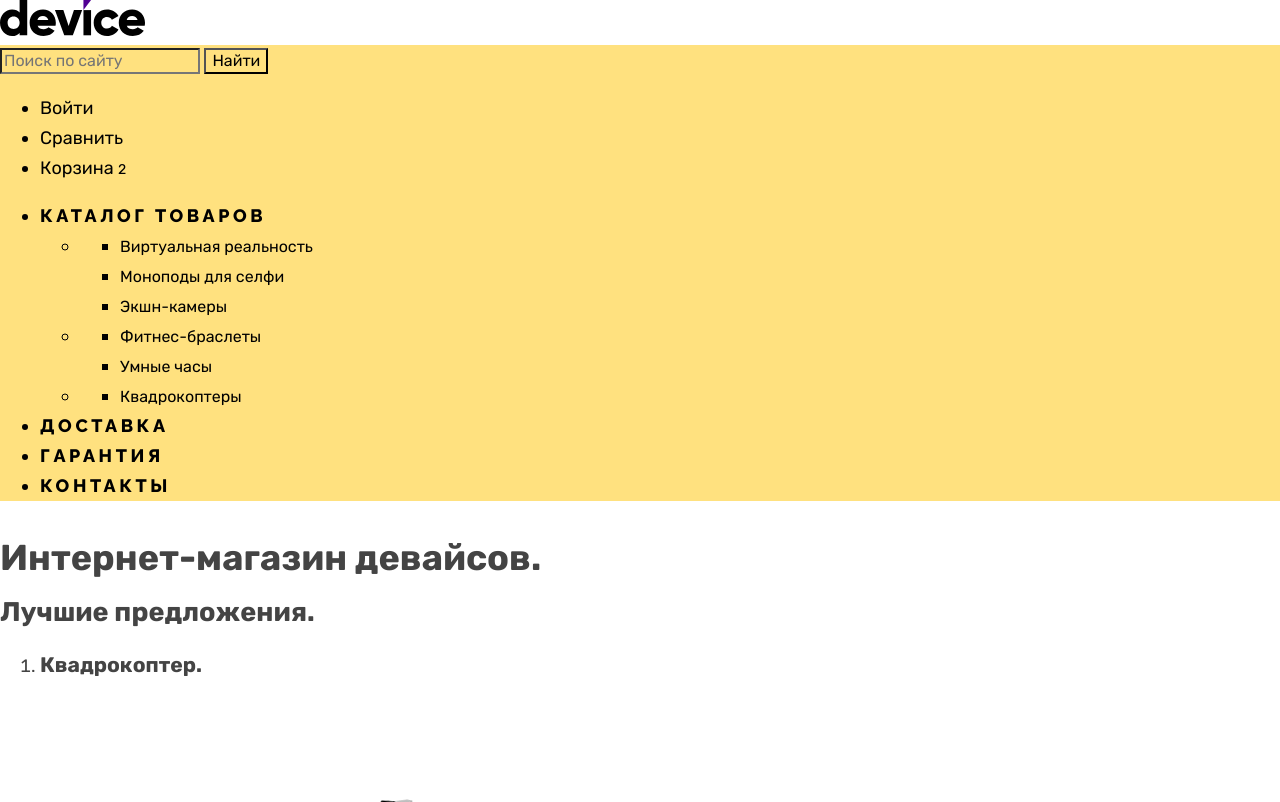
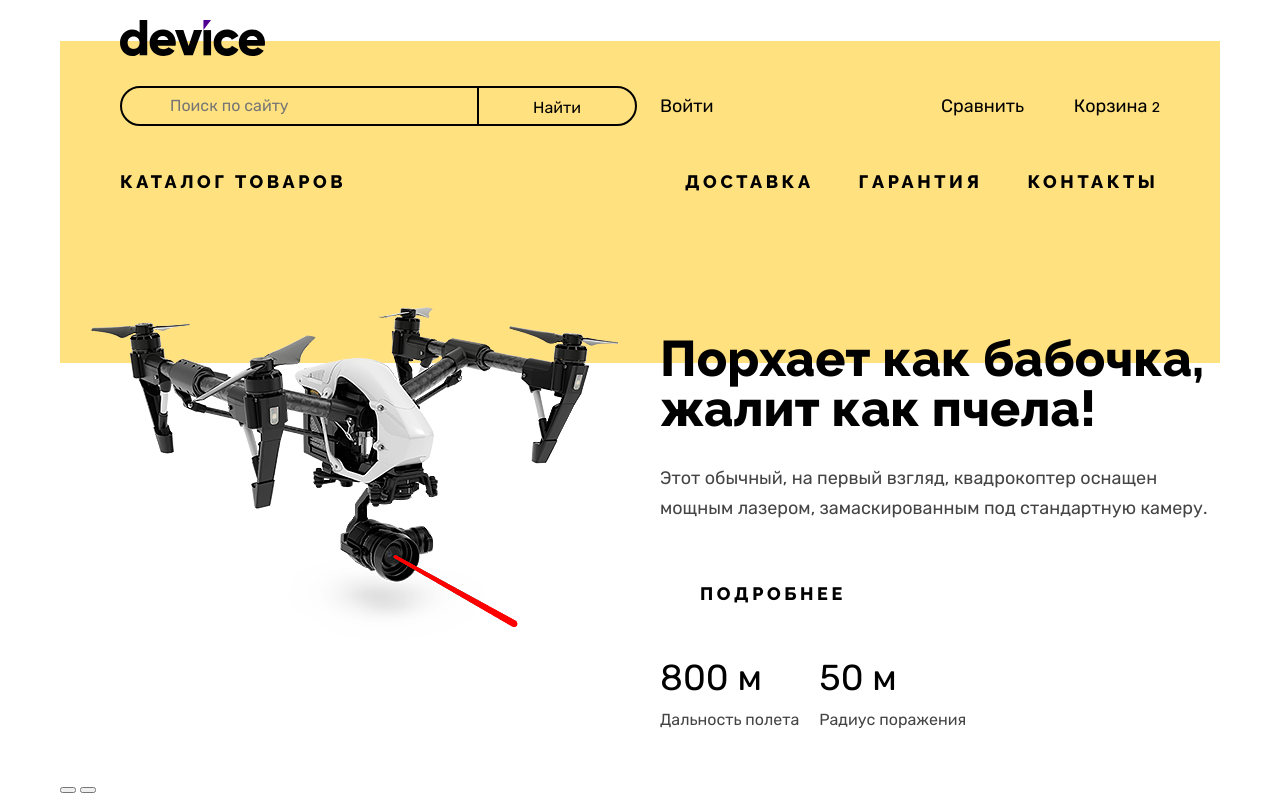
Before and after one commit to htmlacademy-htmlcss/2003059-device-37, a plain HTML site: page index.html in a window 1280 px wide. Shown: the top 802 px of the page. Drawn offline with Linux system fonts and the light colour scheme.

Commit message:
сетки и микросетки хедера

```diff
--- a/index.html
+++ b/index.html
@@ -8,10 +8,13 @@
 </head>
 <body>
   <header class="page-header">
+    <div class="container">
 
+      <div class="logo-wrapper">
         <a class="header-logo" href="index.html" aria-current="page">
           <img class="header-logo-img" src="images/logo-dark.svg" width="145" height="36" alt="Логотип магазина Девайс.">
         </a>
+      </div>
 
       <div class="user-menu">
         <form class="form-search" action="https://echo.htmlacademy.ru/" method="get">
@@ -20,18 +23,19 @@
         </form>
 
         <ul class="user-menu-list">
-        <li class="user-menu-item">
-          <a class="user-menu-link user-login" href="#">Войти</a>
+          <li class="user-menu-item user-login">
+            <a class="user-menu-link" href="#">Войти</a>
           </li>
-        <li class="user-menu-item">
-          <a class="user-menu-link user-compare" href="#">Сравнить</a>
+          <li class="user-menu-item user-compare">
+            <a class="user-menu-link" href="#">Сравнить</a>
           </li>
-        <li class="user-menu-item">
-          <a class="user-menu-link user-cart" href="#">Корзина
+          <li class="user-menu-item user-cart">
+            <a class="user-menu-link" href="#">Корзина
               <span class="user-count">2</span>
             </a>
           </li>
         </ul>
+      </div>
 
       <nav class="menu">
         <ul class="menu-list">
@@ -87,68 +91,96 @@
   <main class="page-main main-container">
     <h1 class="visually-hidden">Интернет-магазин девайсов.</h1>
 
+    <div class="container">
       <section class="slider">
         <h2 class="visually-hidden">Лучшие предложения.</h2>
         <ol class="slider-list">
-        <li class="slider-item slider-current">
+          <li class="slider-item slider-item-current">
             <h3 class="visually-hidden">Квадрокоптер.</h3>
 
+            <div class="slider-img-wrapper">
               <img class="slider-img" src="images/slider-1.png" width="560" height="560" alt="Баннер с квадрокоптером.">
+            </div>
 
+            <div class="slider-content-wrapper">
               <p class="slider-title title">Порхает как бабочка, жалит как пчела!</p>
               <p class="slider-description">Этот обычный, на первый взгляд, квадрокоптер оснащен мощным лазером, замаскированным под стандартную камеру.</p>
               <a class="slider-button-more button" href="#">Подробнее</a>
 
-          <dl class="slider-features feature">
+              <dl class="slider-features-list">
+                <div class="slider-features-item feature">
                   <dt class="feature-value">800 м</dt>
                   <dd class="feature-name">Дальность полета</dd>
+                </div>
+                <div class="slider-features-item feature">
                   <dt class="feature-value">50 м</dt>
                   <dd class="feature-name">Радиус поражения</dd>
+                </div>
               </dl>
+            </div>
           </li>
 
           <li class="slider-item">
             <h3 class="visually-hidden">Фитнес-браслет.</h3>
 
+            <div class="slider-img-wrapper">
               <img class="slider-img" src="images/slider-2.png" width="560" height="560" alt="Баннер с фитнес-браслетом.">
+            </div>
 
+            <div class="slider-content-wrapper">
               <p class="slider-title title">Худеем правильно!</p>
               <p class="slider-description">Мотивирующие фитнес-браслеты помогут найти в себе силы не пропускать занятия и соблюдать диету.</p>
               <a class="slider-button-more button" href="#">Подробнее</a>
 
-          <dl class="slider-features feature">
+              <dl class="slider-features-list">
+                <div class="slider-features-item feature">
                   <dt class="feature-value">48 часов</dt>
                   <dd class="feature-name">Без подзарядки</dd>
+                </div>
               </dl>
+            </div>
           </li>
 
           <li class="slider-item">
             <h3 class="visually-hidden">Монопод.</h3>
+
+            <div class="slider-img-wrapper">
               <img class="slider-img" src="images/slider-3.png" width="560" height="560" alt="Баннер с моноподом (селфи-палкой).">
+            </div>
 
-          <p class="slider-title title">Делай селфи, как Бен Стиллер! </p>
+            <div class="slider-content-wrapper">
+              <p class="slider-title title">Делай селфи, <br>как Бен Стиллер! </p>
               <p class="slider-description">Самая длинная палка для селфи доступна в нашем магазине. Восемь (Восемь, Карл!) метров длиной и весом всего 5 кг.</p>
               <a class="slider-button-more button" href="#">Подробнее</a>
 
-          <dl class="slider-features feature">
+              <dl class="slider-features-list">
+                <div class="slider-features-item feature">
                   <dt class="feature-value">8,5 м</dt>
                   <dd class="feature-name">Длина палки</dd>
+                </div>
+                <div class="slider-features-item feature">
                   <dt class="feature-value">5 кг</dt>
                   <dd class="feature-name">Вес палки</dd>
+                </div>
+                <div class="slider-features-item feature">
                   <dt class="feature-value">Карбон</dt>
                   <dd class="feature-name">Материал</dd>
+                </div>
               </dl>
+            </div>
           </li>
         </ol>
 
+        <div class="slider-button-wrapper">
           <button class="slider-button slider-prev" type="button">
             <span class="visually-hidden">Предыдущий слайд.</span>
           </button>
           <button class="slider-button slider-next" type="button">
             <span class="visually-hidden">Следующий слайд.</span>
           </button>
+        </div>
 
-      <ol class="slider-controls slider-control">
+        <ol class="slider-control">
           <li class="slider-control-item">
             <button class="slide-control-button" type="button">
               <span class="visually-hidden">Первый слайд.</span>
@@ -190,10 +222,12 @@
           </li>
         </ul>
       </section>
+    </div>
 
     <section class="services">
       <h2 class="visually-hidden">Услуги.</h2>
 
+      <div class="container">
         <div class="services-buttons">
           <button class="services-button services-button-current button" type="button">Доставка</button>
           <button class="services-button button" type="button">Гарантия</button>
@@ -214,11 +248,14 @@
             <p class="services-description">Залезть в долговую яму стало проще! Кредитные консультанты подберут для вас наиболее выгодные условия кредита. Выгодные для банка, разумеется.</p>
           </li>
         </ul>
+      </div>
     </section>
 
     <section class="delivery">
       <h2 class="visually-hidden">Заказ доставки.</h2>
+      <div class="container">
         <button class="delivery-button" type="button">Доставим редкий товар под заказ</button>
+      </div>
     </section>
 
     <section class="about">
--- a/styles/styles.css
+++ b/styles/styles.css
@@ -48,7 +48,7 @@ body {
   background-color: #FFFFFF;
 }
 
-/* .visually-hidden {
+.visually-hidden {
   position: absolute;
   width: 1px;
   height: 1px;
@@ -57,9 +57,16 @@ body {
   border: 0;
   clip: rect(0 0 0 0);
   overflow: hidden;
-} */
+}
+
+.container {
+  margin: 0 auto;
+  max-width: 1160px;
+}
 
 .title {
+  margin: 0;
+  padding: 0;
   font-family: "Raleway", "Arial", sans-serif;
   font-size: 50px;
   font-weight: 800;
@@ -68,6 +75,8 @@ body {
 }
 
 .button {
+  height: 40px;
+  padding: 10px 40px;
   color: #000000;
   text-align: center;
   font-family: "Raleway", "Arial", sans-serif;
@@ -83,29 +92,88 @@ body {
 
 /* Header */
 
+.page-header {
+  min-height: 186px;
+}
+
+.logo-wrapper {
+  padding: 20px 60px 30px;
+}
+
+.header-logo {
+  max-width: 145px;
+  display: block;
+}
+
+.header-logo-img {
+  display: block;
+  width: 100%;
+  height: auto;
+}
+
 .user-menu {
+  margin-top: -45px;
+  padding: 45px 60px 30px;
+  display: grid;
+  grid-template-columns: 540px 500px;
   background-color: #FFE17F;
   color: #000000;
 }
 
+.form-search {
+  display: flex;
+  max-width: 520px;
+  height: 40px;
+}
+
 .form-search-input {
+  padding: 10px 48px;
+  width: 359px;
   font-size: 16px;
   line-height: 20px;
   background-color: transparent;
   font-family: inherit;
+  border-radius: 50px 0 0 50px;
+  border: 2px solid #000000;
 }
 
 .form-search-button {
+  margin-left: -2px;
+  padding: 10px;
+  min-width: 160px;
   font-size: 16px;
   line-height: 20px;
   background-color: transparent;
   font-family: inherit;
   cursor: pointer;
+  border-radius: 0 50px 50px 0;
+  border: 2px solid #000000;
+}
+
+.user-menu-list {
+  margin: 0;
+  padding: 0;
+  display: grid;
+  grid-template-columns: 146px 56px repeat(2,110px);
+  gap: 26px;
+  list-style-type: none;
+  align-items: center;
+  justify-content: center;
+  justify-items: end;
+}
+
+.user-menu-item {
+  display: grid;
 }
 
 .user-menu-link {
   color: #000000;
   text-decoration: none;
+}
+
+.user-login {
+  grid-column: 1/3;
+  justify-self: start;
 }
 
 .user-logout {
@@ -117,7 +185,29 @@ body {
   line-height: normal;
 }
 
+.menu {
+  background-color: #FFE17F;
+  padding: 15px 60px 35px;
+  position: relative;
+}
+
+.menu-list {
+  margin: 0;
+  padding: 0;
+  list-style-type: none;
+  display: grid;
+  grid-template-columns: 520px repeat(3,min-content);
+  gap: 45px;
+  position: relative;
+}
+
+.menu-item:focus-within .submenu-column-list {
+  display: block;
+  min-block-size: 155px;
+}
+
 .menu-link {
+  display: block;
   color: #000000;
   font-family: "Raleway", "Arial", sans-serif;
   font-weight: 800;
@@ -127,11 +217,35 @@ body {
   text-decoration: none;
 }
 
+.submenu {
+  top: 35px;
+  left: -60px;
+  margin: 0;
+  padding: 0 60px;
+  position: absolute;
+  background-color: #FFE17F;
+  list-style-type: none;
+  display: grid;
+  grid-template-columns: 222px repeat(2,211px);
+  width: 1160px;
+}
+
+.submenu-column-list {
+  list-style-type: none;
+  margin: 0;
+  padding: 0;
+  display: none;
+}
+
+.submenu-column-item {
+  margin-bottom: 15px;
+}
+
 .submenu-column-link {
   color: #000000;
   text-decoration: none;
   font-size: 16px;
-line-height: 18px;
+  line-height: 18px;
 }
 
 /* Main */
@@ -142,16 +256,99 @@ line-height: 18px;
 
 /* Slider */
 
+.slider {
+  margin-top: -18px;
+  background-image: linear-gradient(180deg,#FFE17F 154px,#FFFFFF 154px);
+}
+
+.slider-list {
+  margin: 0;
+  padding: 0;
+  list-style-type: none;
+  display: flex;
+}
+
+.slider-item {
+  display: none;
+}
+
+.slider-item-current {
+  display: flex;
+  gap: 40px;
+  justify-content: space-between;
+}
+
+.slider-img-wrapper {
+  display: flex;
+  justify-content: center;
+  align-items: center;
+  width: 560px;
+  height: 560px;
+}
+
+.slider-img {
+  display: block;
+  width: 100%;
+  height: auto;
+}
+
+.slider-content-wrapper {
+  width: 560px;
+}
+
+.slider-title {
+  margin: 0;
+  padding: 0;
+  margin-top: 125px;
+  margin-bottom: 29px;
+}
+
+.slider-description {
+  margin-bottom: 50px;
+}
+
+.slider-button-more {
+  display: inline-block;
+  margin-bottom: 50px;
+}
+
+.slider-features-list {
+  margin: 0;
+  padding: 0;
+  display: grid;
+  grid-template-columns: repeat(3, auto);
+  justify-content: start;
+  gap: 20px;
+}
+
+.slider-features-item {
+  display: flex;
+  flex-direction: column;
+}
+
 .feature-value {
   font-size: 36px;
   color: #000000;
+  margin-bottom: 12px;
 }
 
 .feature-name {
+  margin: 0;
+  padding: 0;
   font-size: 16px;
 }
 
+.slider-control {
+  margin: 0;
+  padding: 0;
+  list-style-type: none;
+}
+
 /* Categories */
+
+.categories {
+  padding: 70px 0;
+}
 
 .category-link {
   color: #000000;
```
Also changed, not shown: catalog.html (+14 -11 lines). Lines whose indentation alone changed are shown as unchanged.
